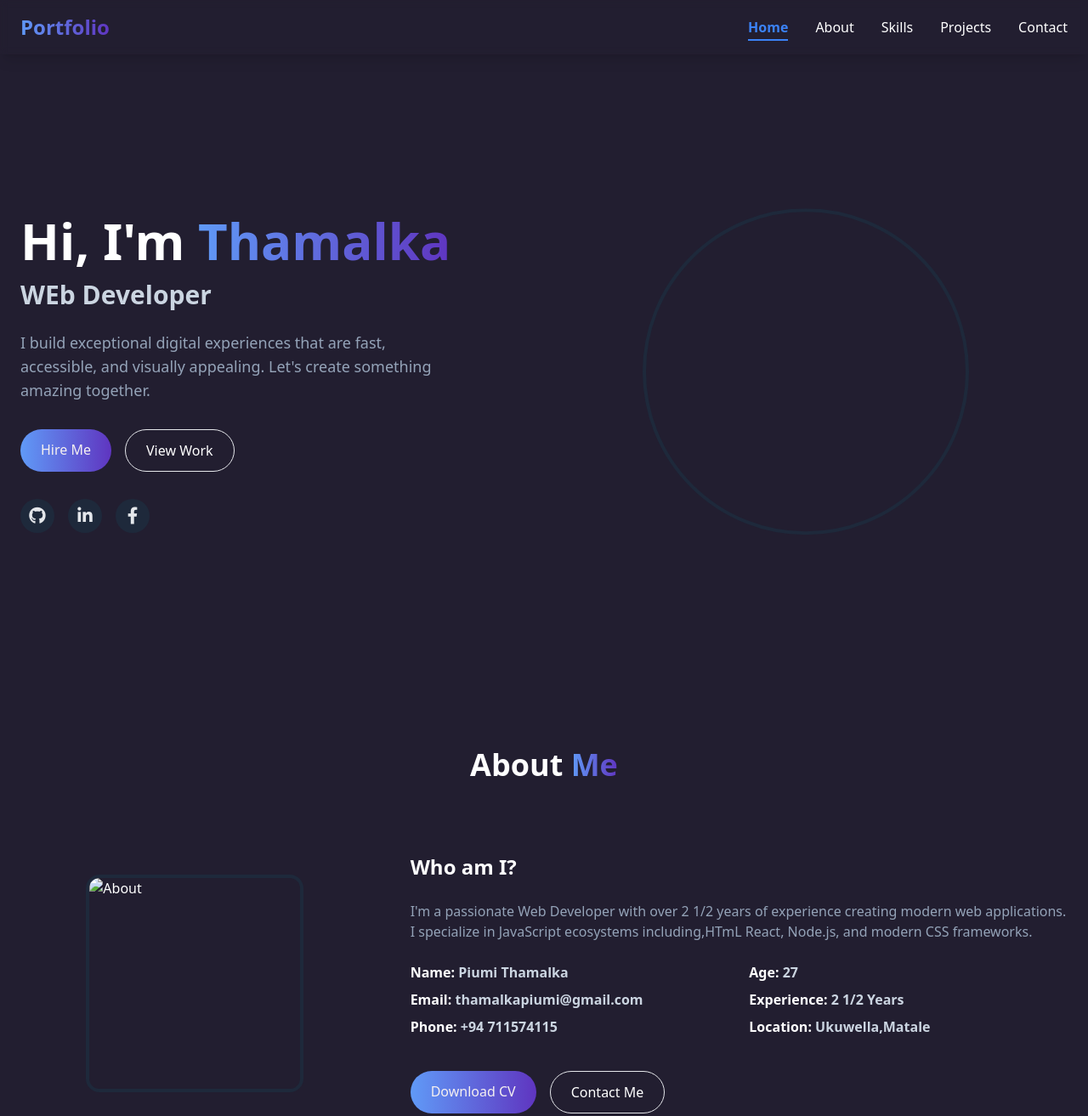
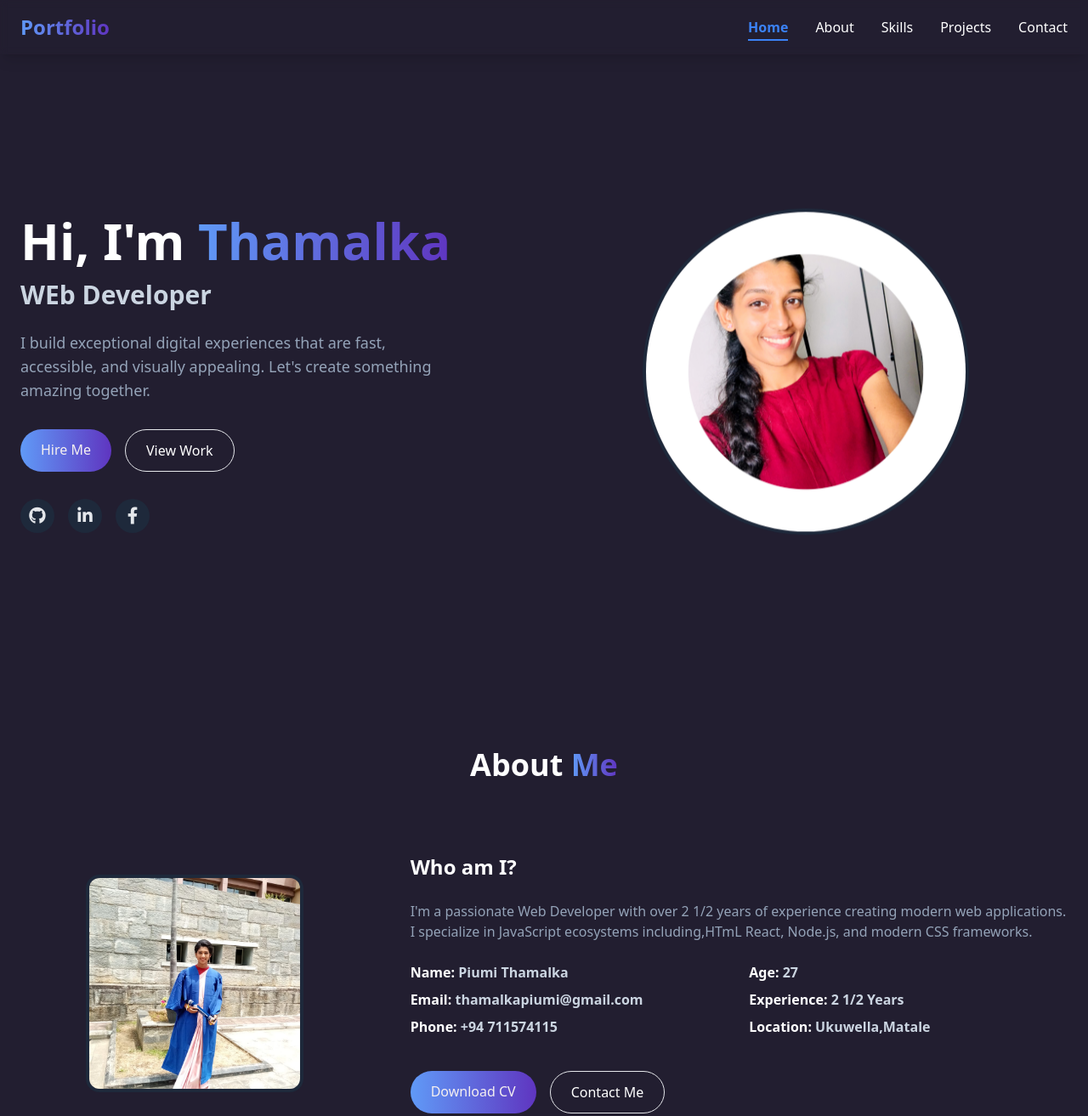
Before and after one commit to Thamalka/Portfolio, a plain HTML site: page index.html in a window 1280 px wide. Shown: the top 1313 px of the page at 85% size. Drawn offline with nearby package versions, Linux system fonts and the light colour scheme; files whose address does not match are found by name.

Commit message:
Describe what you changed

```diff
--- a/index.html
+++ b/index.html
@@ -75,7 +75,7 @@
             <div class="md:w-1/2 flex justify-center">
                 <div class="relative w-64 h-64 md:w-80 md:h-80 lg:w-96 lg:h-96">
                     <div class="absolute inset-0 rounded-full bg-gradient-to-br from-primary to-secondary blur-xl opacity-20"></div>
-                    <img src="InShot_20250602_235008849.jpg"
+                    <img src="C:\Users\PCSM\Desktop\Portfolio\Profile.jpg"
                          alt="Profile"
                          class="relative w-full h-full object-cover rounded-full border-4 border-slate-800 floating">
                 </div>
@@ -95,7 +95,7 @@
                 <div class="md:w-1/3 mb-8 md:mb-0 flex justify-center">
                     <div class="relative w-64 h-64">
                         <div class="absolute inset-0 rounded-2xl bg-gradient-to-br from-primary to-secondary blur-xl opacity-20"></div>
-                        <img src="C:\Users\PCSM\Desktop\Portfolio\IMG-20200831-WA0030.jpg"
+                        <img src="C:\Users\PCSM\Desktop\Portfolio\About.jpg"
                              alt="About"
                              class="relative w-full h-full object-cover rounded-2xl border-4 border-slate-800">
                     </div>
@@ -327,7 +327,7 @@
                 <!-- Project 2 -->
                 <div class="project-card rounded-xl overflow-hidden card-hover">
                     <div class="h-48 overflow-hidden">
-                        <img src="free-hotel-website-templates-1000x750.jpg"
+                        <img src="C:\Users\PCSM\Desktop\Portfolio\Project2(Thumbnail).jpg"
                              alt="Project 2"
                              class="w-full h-full object-cover">
                     </div>
```
Also changed, not shown: Project2(Thumbnail).jpg (renamed from Project2(Thumbnail.jpg).
